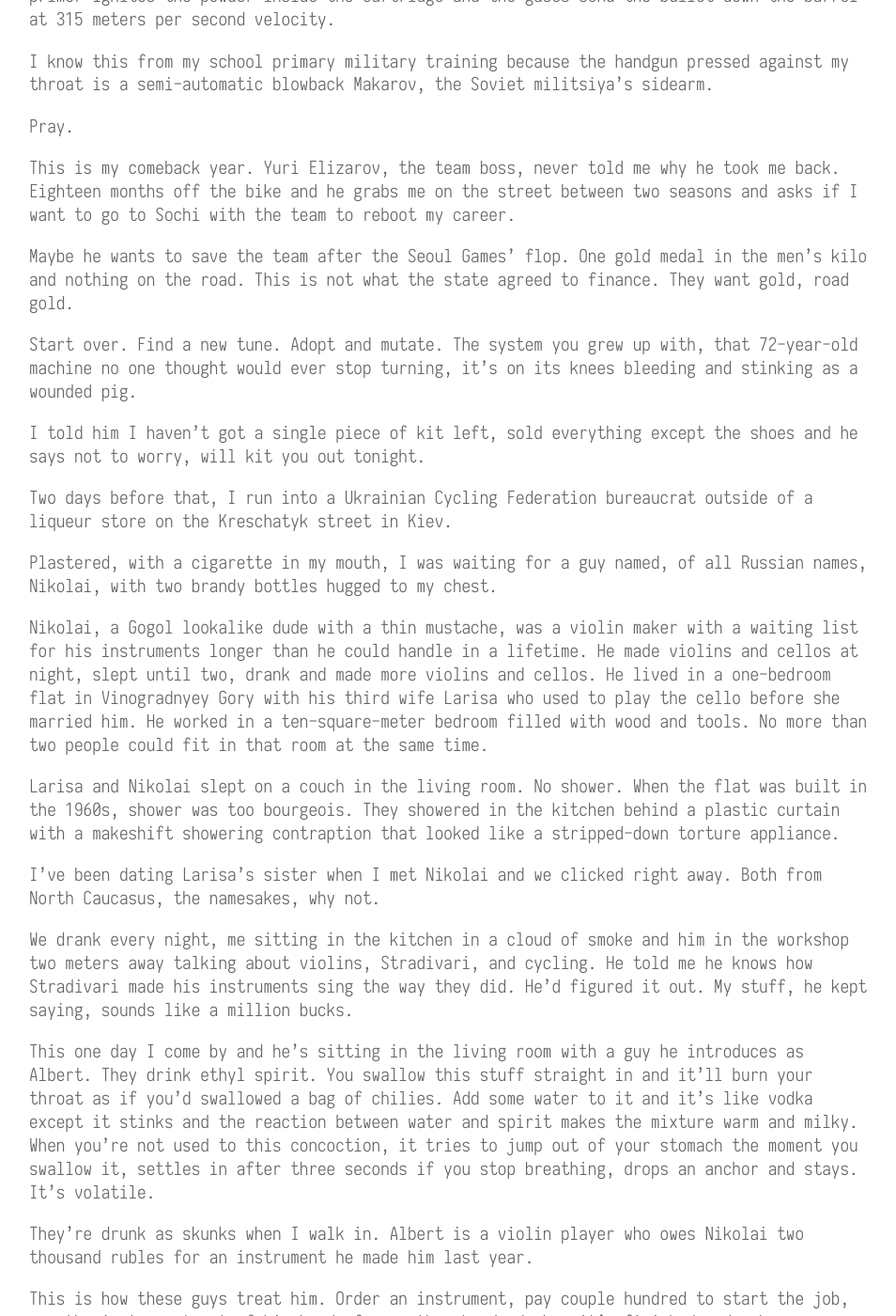
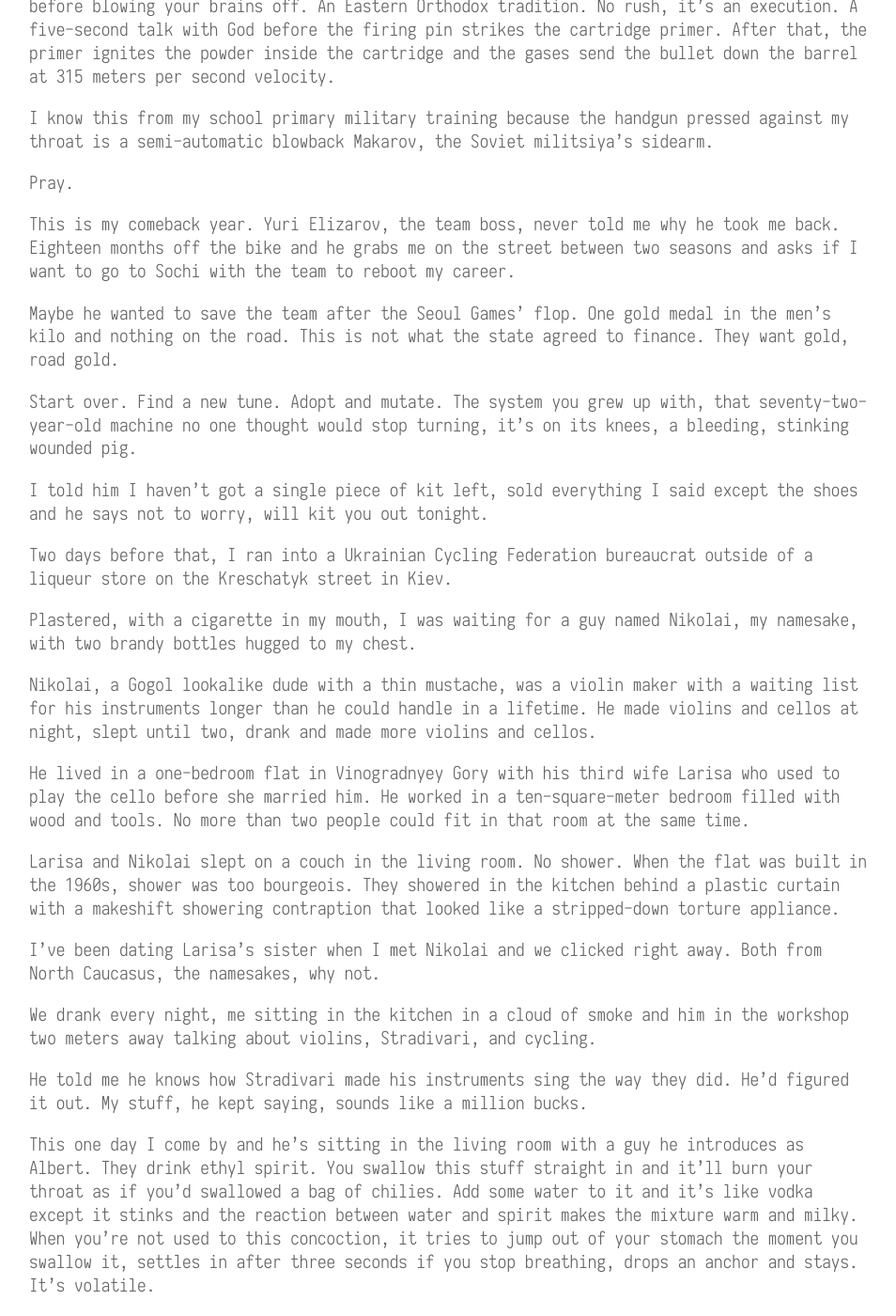
Before and after one commit to nkrzv/nkrzv.github.io, a Jekyll site: the page built from _posts/2019-10-10-uncaged-ch01.md, in a window 1280 px wide and 1400 px high, scrolled down 1067 px. Shown: the whole window at 94% size, without its empty margins (161-1115 px from the left). Built offline with Jekyll 4.4.1, drawn with Linux system fonts in a browser that asks for light colours; some of the changed text lies outside the part shown.

Commit message:
Update 2019-10-10-uncaged-ch01.md

```diff
--- a/_posts/2019-10-10-uncaged-ch01.md
+++ b/_posts/2019-10-10-uncaged-ch01.md
@@ -31,17 +33,18 @@
 
 This is my comeback year. Yuri Elizarov, the team boss, never told me why he took me back. Eighteen months off the bike and he grabs me on the street between two seasons and asks if I want to go to Sochi with the team to reboot my career.
 
-Maybe he wants to save the team after the Seoul Games’ flop. One gold medal in the men’s kilo and nothing on the road. This is not what the state agreed to finance. They want gold, road gold.
+Maybe he wanted to save the team after the Seoul Games’ flop. One gold medal in the men’s kilo and nothing on the road. This is not what the state agreed to finance. They want gold, road gold.
 
-Start over. Find a new tune. Adopt and mutate. The system you grew up with, that 72-year-old machine no one thought would ever stop turning, it’s on its knees bleeding and stinking as a wounded pig.
+Start over. Find a new tune. Adopt and mutate. The system you grew up with, that seventy-two-year-old machine no one thought would stop turning, it’s on its knees, a bleeding, stinking wounded pig.
 
-I told him I haven’t got a single piece of kit left, sold everything except the shoes and he says not to worry, will kit you out tonight.
+I told him I haven’t got a single piece of kit left, sold everything  I said except the shoes and he says not to worry, will kit you out tonight.
 
-Two days before that, I run into a Ukrainian Cycling Federation bureaucrat outside of a liqueur store on the Kreschatyk street in Kiev.
+Two days before that, I ran into a Ukrainian Cycling Federation bureaucrat outside of a liqueur store on the Kreschatyk street in Kiev.
 
-Plastered, with a cigarette in my mouth, I was waiting for a guy named, of all Russian names, Nikolai, with two brandy bottles hugged to my chest.
+Plastered, with a cigarette in my mouth, I was waiting for a guy named Nikolai, my namesake, with two brandy bottles hugged to my chest.
 
 Nikolai, a Gogol lookalike dude with a thin mustache, was a violin maker with a waiting list for his instruments longer than he could handle in a lifetime. He made violins and cellos at night, slept until two, drank and made more violins and cellos.
+
 He lived in a one-bedroom flat in Vinogradnyey Gory with his third wife Larisa who used to play the cello before she married him. He worked in a ten-square-meter bedroom filled with wood and tools. No more than two people could fit in that room at the same time.
 
 Larisa and Nikolai slept on a couch in the living room. No shower. When the flat was built in the 1960s, shower was too bourgeois. They showered in the kitchen behind a plastic curtain with a makeshift showering contraption that looked like a stripped-down torture appliance.
@@ -49,6 +52,7 @@
 I’ve been dating Larisa’s sister when I met Nikolai and we clicked right away. Both from North Caucasus, the namesakes, why not.
 
 We drank every night, me sitting in the kitchen in a cloud of smoke and him in the workshop two meters away talking about violins, Stradivari, and cycling.
+
 He told me he knows how Stradivari made his instruments sing the way they did. He’d figured it out. My stuff, he kept saying, sounds like a million bucks.
 
 This one day I come by and he’s sitting in the living room with a guy he introduces as Albert. They drink ethyl spirit. You swallow this stuff straight in and it’ll burn your throat as if you’d swallowed a bag of chilies. Add some water to it and it’s like vodka except it stinks and the reaction between water and spirit makes the mixture warm and milky. When you’re not used to this concoction, it tries to jump out of your stomach the moment you swallow it, settles in after three seconds if you stop breathing, drops an anchor and stays. It’s volatile.
@@ -58,6 +62,7 @@
 This is how these guys treat him. Order an instrument, pay couple hundred to start the job, nag the instrument out of his hands for another hundred when it’s finished and make sure you never run into him. If you do and he gives you hell, bring a bottle and some cash to calm the fret.
 
 Nikolai is a human bank with thousands in outstanding debts and no leverage to make his customers pay.
+
 Everyone is broke.
 
 Hours later and more ethyl we kick Albert out the door, sit in the kitchen and brew Turkish coffee.
@@ -114,7 +119,7 @@
 
 At least, we’re not in prison.
 
-This is when we run into the cycling bureaucrat on the Kreschatyk street, the day the workshop dream died.
+This is when we ran into the cycling bureaucrat on the Kreschatyk street, the day the workshop dream died.
 
 Nikolai had a job to go to once a week at the Kiev Conservatoire because not having a job was against the antiparasite laws. Stay unemployed for more than four months and you’d end up behind bars for parasitic lifestyle.
 
```
Also changed, not shown: other parts of _posts/2019-10-10-uncaged-ch01.md (+3 -1 lines).
